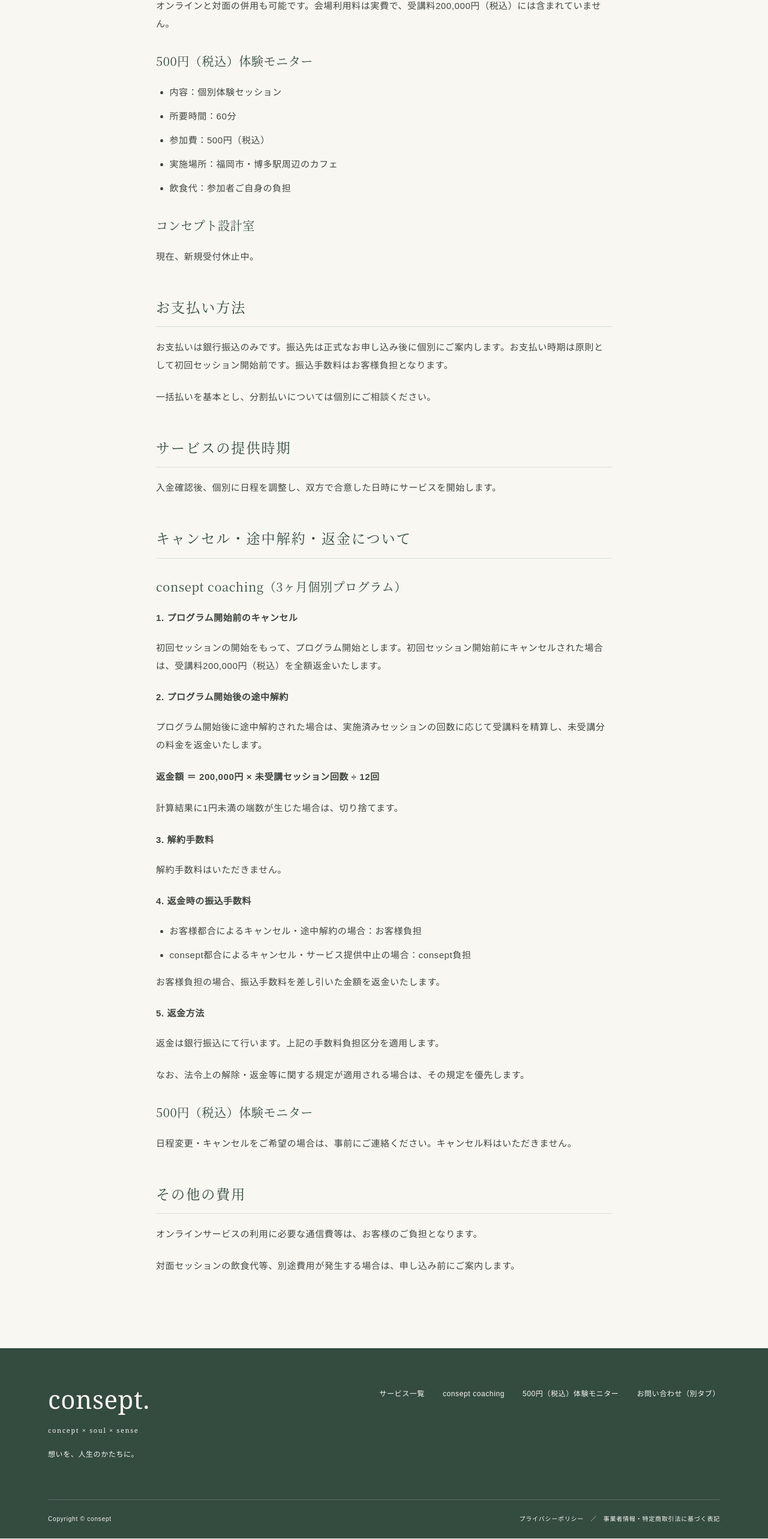
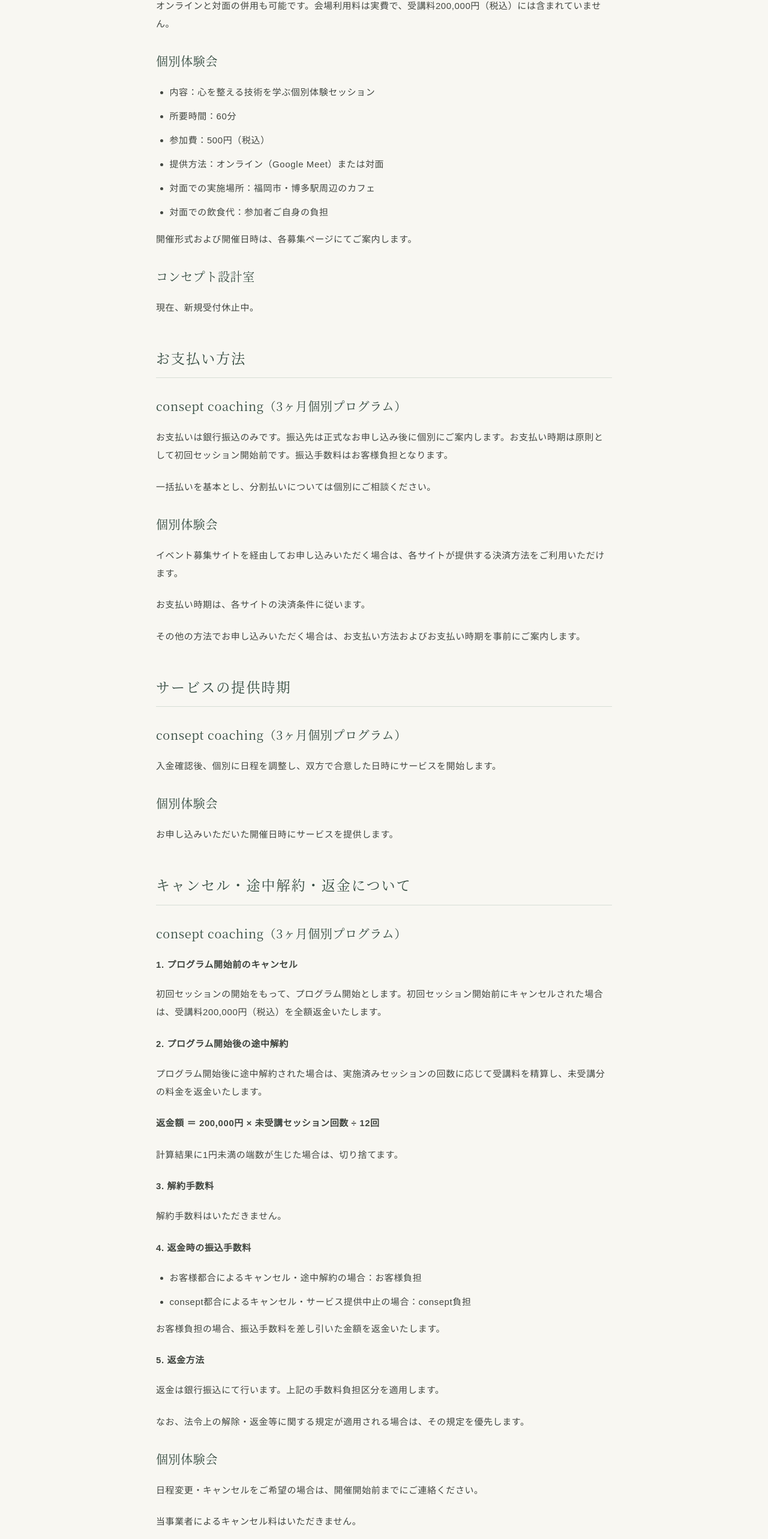
Before and after one commit to boyfriends-project/consept-site, a website: page legal/index.html in a window 1280 px wide. Shown: the part 1655-4220 px from the top of the page at 60% size. Drawn offline with Linux system fonts and the light colour scheme.

Commit message:
Update legal terms for individual trial sessions

```diff
--- a/legal/index.html
+++ b/legal/index.html
@@ -15,11 +15,25 @@
 <h3>consept coaching</h3>
 <p>不安を手放し、心の自由を取り戻す3ヶ月個別プログラム</p>
 <ul><li>提供期間：3ヶ月</li><li>セッション回数：全12回</li><li>セッション時間：1回60分</li><li>販売価格：200,000円（税込）</li><li>提供方法：セッションはオンラインを基本とし、ご希望に応じて対面でも実施いたします。</li></ul>
-<p>対面セッションでは、会場利用料を別途ご負担いただきます。料金は事前にご案内し、ご了承いただいたうえで会場を手配いたします。</p><p>オンラインと対面の併用も可能です。会場利用料は実費で、受講料200,000円（税込）には含まれていません。</p><h3>500円（税込）体験モニター</h3>
-<ul><li>内容：個別体験セッション</li><li>所要時間：60分</li><li>参加費：500円（税込）</li><li>実施場所：福岡市・博多駅周辺のカフェ</li><li>飲食代：参加者ご自身の負担</li></ul>
+<p>対面セッションでは、会場利用料を別途ご負担いただきます。料金は事前にご案内し、ご了承いただいたうえで会場を手配いたします。</p><p>オンラインと対面の併用も可能です。会場利用料は実費で、受講料200,000円（税込）には含まれていません。</p><h3>個別体験会</h3>
+<ul><li>内容：心を整える技術を学ぶ個別体験セッション</li><li>所要時間：60分</li><li>参加費：500円（税込）</li><li>提供方法：オンライン（Google Meet）または対面</li><li>対面での実施場所：福岡市・博多駅周辺のカフェ</li><li>対面での飲食代：参加者ご自身の負担</li></ul>
+<p>開催形式および開催日時は、各募集ページにてご案内します。</p>
 <h3>コンセプト設計室</h3>
 <p>現在、新規受付休止中。</p>
-<h2>お支払い方法</h2><p>お支払いは銀行振込のみです。振込先は正式なお申し込み後に個別にご案内します。お支払い時期は原則として初回セッション開始前です。振込手数料はお客様負担となります。</p><p>一括払いを基本とし、分割払いについては個別にご相談ください。</p><h2>サービスの提供時期</h2><p>入金確認後、個別に日程を調整し、双方で合意した日時にサービスを開始します。</p><h2>キャンセル・途中解約・返金について</h2><h3>consept coaching（3ヶ月個別プログラム）</h3>
+<h2>お支払い方法</h2>
+<h3>consept coaching（3ヶ月個別プログラム）</h3>
+<p>お支払いは銀行振込のみです。振込先は正式なお申し込み後に個別にご案内します。お支払い時期は原則として初回セッション開始前です。振込手数料はお客様負担となります。</p>
+<p>一括払いを基本とし、分割払いについては個別にご相談ください。</p>
+<h3>個別体験会</h3>
+<p>イベント募集サイトを経由してお申し込みいただく場合は、各サイトが提供する決済方法をご利用いただけます。</p>
+<p>お支払い時期は、各サイトの決済条件に従います。</p>
+<p>その他の方法でお申し込みいただく場合は、お支払い方法およびお支払い時期を事前にご案内します。</p>
+<h2>サービスの提供時期</h2>
+<h3>consept coaching（3ヶ月個別プログラム）</h3>
+<p>入金確認後、個別に日程を調整し、双方で合意した日時にサービスを開始します。</p>
+<h3>個別体験会</h3>
+<p>お申し込みいただいた開催日時にサービスを提供します。</p>
+<h2>キャンセル・途中解約・返金について</h2><h3>consept coaching（3ヶ月個別プログラム）</h3>
 <h4>1. プログラム開始前のキャンセル</h4>
 <p>初回セッションの開始をもって、プログラム開始とします。初回セッション開始前にキャンセルされた場合は、受講料200,000円（税込）を全額返金いたします。</p>
 <h4>2. プログラム開始後の途中解約</h4>
@@ -33,7 +47,13 @@
 <h4>5. 返金方法</h4><p>返金は銀行振込にて行います。上記の手数料負担区分を適用します。</p>
 <p>なお、法令上の解除・返金等に関する規定が適用される場合は、その規定を優先します。</p>
 
-<h3>500円（税込）体験モニター</h3><p>日程変更・キャンセルをご希望の場合は、事前にご連絡ください。キャンセル料はいただきません。</p><h2>その他の費用</h2>
+<h3>個別体験会</h3>
+<p>日程変更・キャンセルをご希望の場合は、開催開始前までにご連絡ください。</p>
+<p>当事業者によるキャンセル料はいただきません。</p>
+<p>イベント募集サイトを経由してお支払いいただいた場合、返金手続きは各サイトの規定に従って行います。お支払い方法や返金条件によっては、決済手数料や返金手数料が発生する場合があります。</p>
+<p>当事業者の都合により開催を中止する場合は、参加費を全額返金いたします。</p>
+<p>なお、法令上の解除・返金等に関する規定が適用される場合は、その規定を優先します。</p>
+<h2>その他の費用</h2>
 <p>オンラインサービスの利用に必要な通信費等は、お客様のご負担となります。</p>
 <p>対面セッションの飲食代等、別途費用が発生する場合は、申し込み前にご案内します。</p>
 </section></main><footer class="site-footer"><div class="wrap"><div class="footer-top"><div><a class="wordmark" href="/">consept.</a><p class="footer-origin">concept × soul × sense</p><p class="fine-print" style="color:inherit">想いを、人生のかたちに。</p></div><div class="footer-links"><a href="/#services">サービス一覧</a><a href="/coaching/">consept coaching</a><a href="/coaching/monitor/">500円（税込）体験モニター</a><a href="https://forms.gle/KgDbkkdRvenRpZK9A" target="_blank" rel="noopener noreferrer">お問い合わせ（別タブ）</a></div></div><div class="footer-bottom"><span>Copyright © consept</span><div><a href="/privacy/">プライバシーポリシー</a>　／　<a href="/legal/">事業者情報・特定商取引法に基づく表記</a></div></div></div></footer></body></html>
```
Also changed, not shown: content/legal.html (+24 -4 lines).
